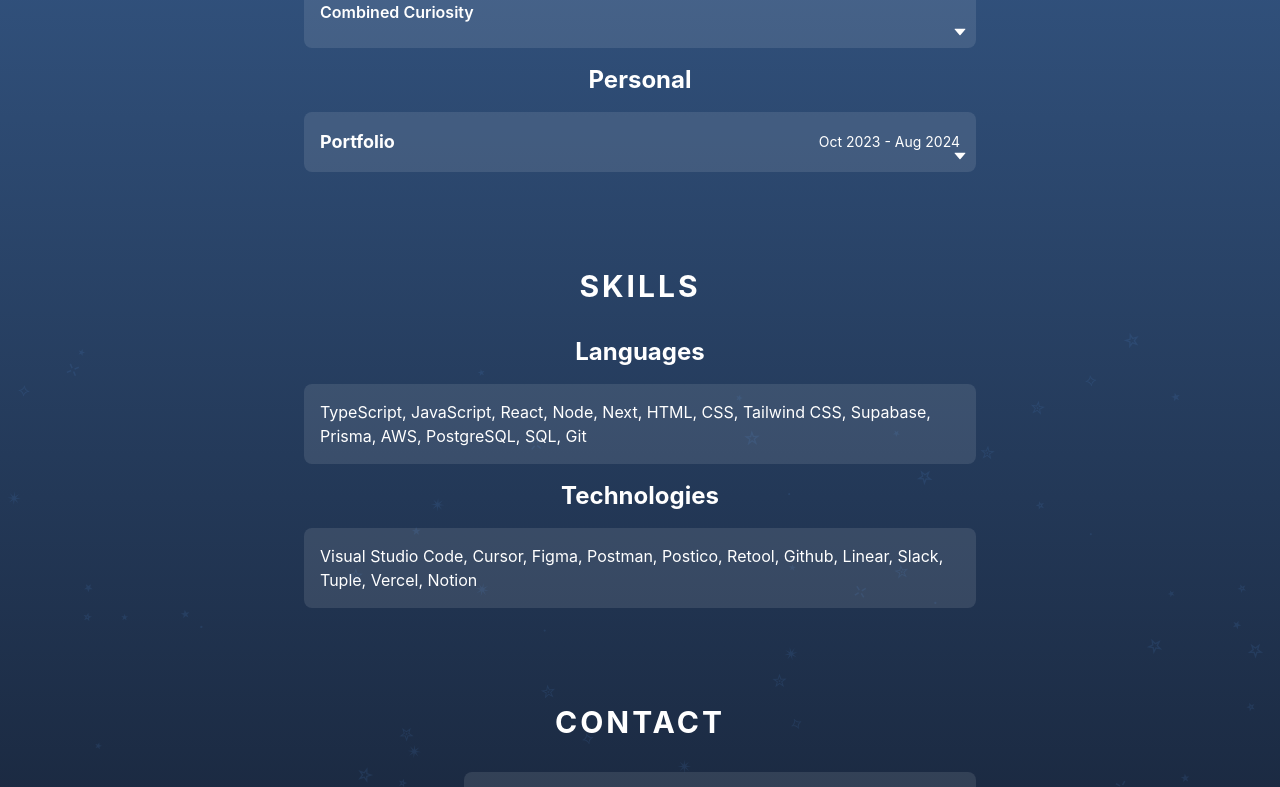
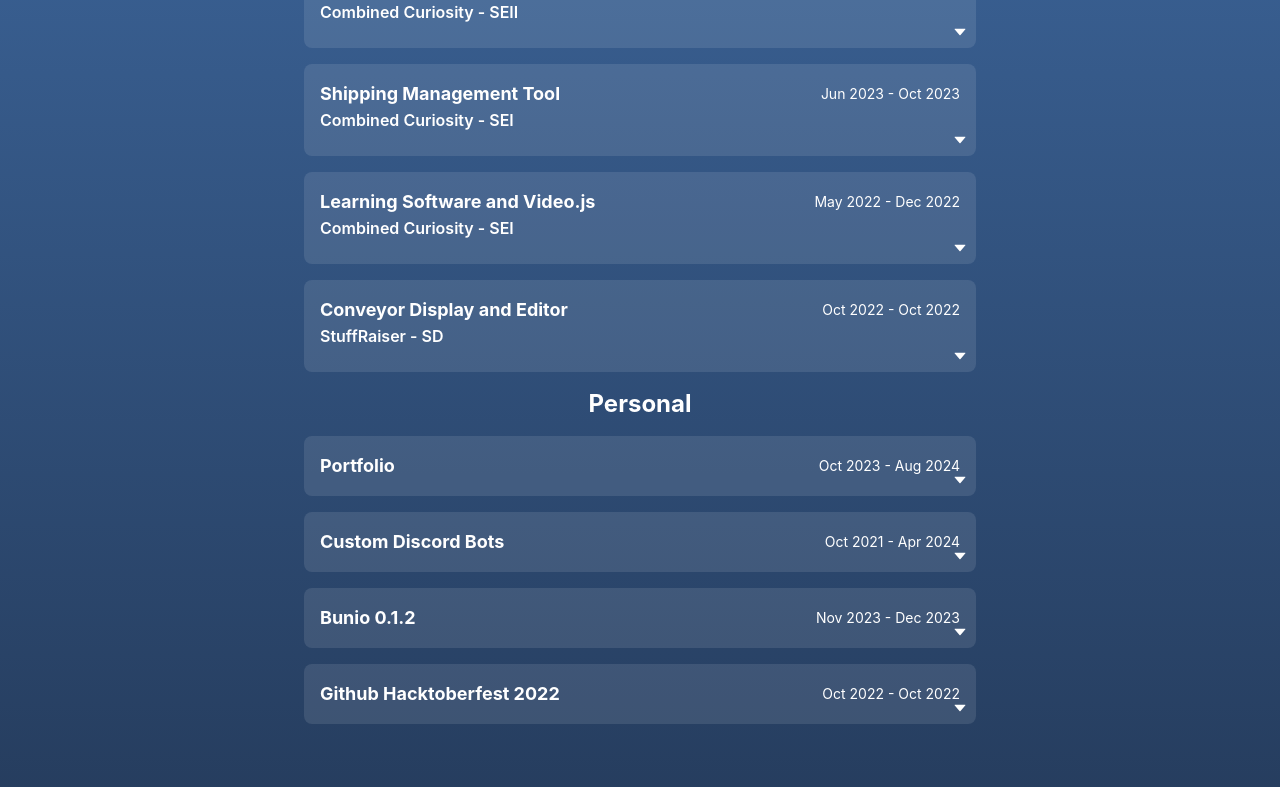
Before and after one commit to jessbarnes/portfolio2024, a React (Create React App) app: page / in a window 1280 px wide. Shown: the part 1800-2587 px from the top of the page. Built offline with nearby package versions, Linux system fonts and the light colour scheme.

Commit message:
finished adding project content, added transitions, prevented rowcard collapse on inner description click

```diff
--- a/src/components/RowCard.tsx
+++ b/src/components/RowCard.tsx
@@ -53,8 +53,20 @@
       </div>
       {subtitle && <p className="font-semibold pb-2">{subtitle}</p>}
       {description && (
-        <p className={isExpanded ? "h-fit opacity-100" : "h-0 overflow-hidden"}>
-          {description}
+        <p
+          onClick={(e) => e.stopPropagation()}
+          className={
+            isExpanded
+              ? "h-fit opacity-100 cursor-default"
+              : "h-0 overflow-hidden"
+          }
+        >
+          {description.split("\n").map((line, index) => (
+            <span key={`card-${title}-${subtitle}-desc-${index}`}>
+              {line}
+              {index < description.split("\n").length - 1 && <br />}
+            </span>
+          ))}
         </p>
       )}
       {body}
--- a/src/sections/projects/index.tsx
+++ b/src/sections/projects/index.tsx
@@ -20,7 +20,7 @@
           />
         ))}
         <h2>Personal</h2>
-        {personalProjects.map((p) => (
+        {sortByDate(personalProjects).map((p) => (
           <RowCard
             key={`project-${p.title}`}
             title={p.title}
--- a/src/sections/projects/list.tsx
+++ b/src/sections/projects/list.tsx
@@ -5,6 +5,60 @@
   endDate: string;
   description: string;
 };
+
+export const workProjects: Project[] = [
+  {
+    title: "Poll Management Tool",
+    company: "Combined Curiosity - SEII",
+    startDate: "2024-1-01",
+    endDate: "2024-8-1",
+    description: `Planned a new poll component to be used within the webinar pages alongside the chat window, requiring the creation of multiple relational tables for the complex object structure, and cross team collaboration.
+
+      Developed handling branching paths and timing prompts to appear at set timestamps within the webinar video. Triggered sending specific events to Drip which required thorough testing with the analytics team.
+
+      Built a multi-layered form for the component within our admin site, and included a dynamic Mermaid web diagram with which a marketer could easily preview the branching paths they were building.`,
+  },
+  {
+    title: "Timer Management Tool",
+    company: "Combined Curiosity - SEII",
+    startDate: "2023-12-01",
+    endDate: "2024-3-1",
+    description: `Developed a tool to define schedules for repeating timers. Previously, marketers would edit individual Instapages by hand when timers ran out, so this relatively simple addition saved immeasurable headaches.`,
+  },
+  {
+    title: "Shipping Management Tool",
+    company: "Combined Curiosity - SEI",
+    startDate: "2023-6-01",
+    endDate: "2023-10-1",
+    description: `Automated the shipment processes. Previously, a support team member would log into Shippo daily to manually create a shipment for each order, then individually select them to download their labels one by one.
+
+      Built a system utilizing Shippo's API to create shipments as orders were made, storing data in a table in our own database. Designed a shipment management page within our admin site and the ability to download many labels at once, grouping those which ordered the same product into the same pdf, and sorting by shipping carrier.
+
+      Reduced human error and saved countless hours of support time by updating this process.
+    `,
+  },
+  {
+    title: "Learning Software and Video.js",
+    company: "Combined Curiosity - SEI",
+    startDate: "2022-5-01",
+    endDate: "2022-12-1",
+    description: `Assisted in creation of a learning system, along with an admin site to populate and manage it. Designed the responsive styling of the learning site and the main content management admin page.
+
+      Built a custom Video.js player component, which accounted for brand styling as well as tracking a user's progress for them to easily pick up where they left off. Later on, introduced the ability for users to leave notes with recorded timestamps, and a Notebook page that listed them and linked back to the corresponding lesson.
+    `,
+  },
+  {
+    title: "Conveyor Display and Editor",
+    company: "StuffRaiser - SD",
+    startDate: "2022-10-01",
+    endDate: "2022-10-31",
+    description: `Built a live conveyor display for book processing. Users could watch as the book cover appeared on screen after it was scanned and sent down the line, then move on screen into its corresponding destination’s box.
+
+      Tracked destination, capacity, and location of gaylords and smaller boxes in the warehouse with barcodes. Created a move page to use with a phone’s camera to scan a box’s barcode, then a static location’s barcode, to update within the system. New barcodes could be easily printed from this page.
+
+      Set up a conveyor form which dictated which rakes were active and able to push books off the conveyor, and their locations were determined by how many ticks it took a book to move between them.`,
+  },
+];
 
 export const personalProjects: Project[] = [
   {
@@ -14,23 +68,37 @@
     description:
       "You are here! I built this static site using React and hosted it on Github Pages. It's written in TypeScript and styled with TailwindCSS.",
   },
-];
+  {
+    title: "Custom Discord Bots",
+    startDate: "2021-10-01",
+    endDate: "2024-4-1",
+    description: `I've created three different bots for Discord using Python. Through them I've gained valuable experience with Google's API and Auth systems, as well as exposure to Replit for hosting and Uptimerobot to ping the bot occasionally to keep it live. (Replit's free tier would time out otherwise)
 
-export const workProjects: Project[] = [
-  {
-    title: "Poll Management Tool",
-    company: "Combined Curiosity",
-    startDate: "2024-1-01",
-    endDate: "2024-8-1",
-    description: `Planned a new poll component to be used within the webinar pages alongside the chat window, requiring the creation of multiple relational tables for the complex object structure, and cross team collaboration.
-      Developed handling branching paths and timing prompts to appear at set timestamps within the webinar video. Triggered sending specific events to Drip which required thorough testing with the analytics team.
-      Built a multi-layered form for the component within our admin site, and included a dynamic Mermaid web diagram with which a marketer could easily preview the branching paths they were building.`,
+      March-April 2024 Automatic Spreadsheet Editor
+      Built for my husband to easily keep track of individual costs of materials for our 3d printer that we let our friends use. It takes info from new Discord message, checks if it is formatted correctly, and adds it to the appropriate fields in a google sheet by appending a new row at the bottom of a list, then it reacts to the original Discord message with a green checkbox emoji. Figuring out the Google API and Auth was the trickiest part of this.
+
+      Feb 2022 Multiplayer Wordle
+      When wordle was at its peak, my friends thought it would be funny if it was multiplayer, and I said why not. If you typed /wordle in a channel, it would start a round by secretly picking an answer from a list. Anyone could make their 5 letter guess by entering /wordle _____, so we could work together to find the answer. The bot would respond with the guess as a row of letter emojis with a row of green, yellow, or red square emojis in the next line of the message, corresponding to accuracy. Up to six guesses could be made total per round, then it would display the answer if you lost.
+
+      Oct 2021 Daisy Mae
+      A basic bot I made for my Animal Crossing server with my friends. It's main purpose was to send a message which users could react to to gain a server role. That would then give them notifications when the role was tagged in a message.`,
   },
   {
-    title: "Timer Management Tool",
-    company: "Combined Curiosity",
-    startDate: "2023-12-01",
-    endDate: "2024-3-1",
-    description: `Developed a tool to define schedules for repeating timers. Previously, marketers would edit individual Instapages by hand when timers ran out, so this relatively simple addition saved immeasurable headaches.`,
+    title: "Bunio 0.1.2",
+    startDate: "2023-11-01",
+    endDate: "2023-12-1",
+    description: `In March 2023, I started learning how to use GODOT, free open source game engine that supports programming in C++, C#, and its integrated language GDScript which has syntax derived from Python. I followed a handful of tutorials in each of the languages to teach myself the software. After I had around 25hrs of experience following tutorials, as well as plenty of time learning Aesprite for pixel art and 1BitDragon for music, I wanted to make my own little game. Inspired by my sister and her pet rabbit Winston, I started Bunio in November 2023. I spent a ton of free time over the holidays working on it, figuring out itch.io, and making my family playtest it. By the end of the year, I had my first playable demo!
+
+      You can play it right now in-browser at https://javabones.itch.io/bunio with the password 'winston'
+
+      I may come back to it in the future to add more content, but just getting it to this point of a single published level, where my little cousins can pull it up on their own computer and think I'm a wizard, is worth celebrating in its own right.`,
+  },
+  {
+    title: "Github Hacktoberfest 2022",
+    startDate: "2022-10-01",
+    endDate: "2022-10-31",
+    description: `For my first time participating in the annual celebration of open source, https://hacktoberfest.com/, I kept it small and stuck to Javascript for familiarity. This was great practice for diving into brand new stacks, and following different pull request standards. I contributed to a handful of repositories, but this one was the highlight https://github.com/catdad/canvas-confetti/pull/189
+
+      I added a burst of stars as a new option of confetti style. I showed it to my team at Combined Curiosity, where I was 6 months into my Software Engineer I position at the time, and to my delight they let me add it to our React learning platform when a user completed a class.`,
   },
 ];
--- a/src/sections/skills/index.tsx
+++ b/src/sections/skills/index.tsx
@@ -1,6 +1,5 @@
 import { BaseCardStyle } from "../../components/RowCard";
-import skills from "./skills";
-import tools from "./tools";
+import { languages, tools } from "./list";
 
 const Skills = () => {
   return (
@@ -9,11 +8,11 @@
         <h1>Skills</h1>
         <h2>Languages</h2>
         <div className={BaseCardStyle}>
-          <p>{skills.map((s) => s).join(", ")}</p>
+          <p>{languages.map((l) => l).join(", ")}</p>
         </div>
         <h2>Technologies</h2>
         <div className={BaseCardStyle}>
-          <p>{tools.map((s) => s).join(", ")}</p>
+          <p>{tools.map((t) => t).join(", ")}</p>
         </div>
       </div>
     </div>
--- /dev/null
+++ b/src/sections/skills/list.tsx
@@ -0,0 +1,31 @@
+export const languages: string[] = [
+  "TypeScript",
+  "JavaScript",
+  "React",
+  "Node",
+  "Next",
+  "HTML",
+  "CSS",
+  "Tailwind CSS",
+  "PostgreSQL",
+  "SQL",
+  "Git",
+  "Python",
+];
+
+export const tools: string[] = [
+  "Supabase",
+  "Prisma",
+  "AWS",
+  "Visual Studio Code",
+  "Figma",
+  "Postman",
+  "Postico",
+  "Retool",
+  "Github",
+  "Linear",
+  "Slack",
+  "Tuple",
+  "Vercel",
+  "Notion",
+];
--- a/src/sections/skills/skills.tsx
+++ /dev/null
@@ -1,18 +0,0 @@
-const skills: string[] = [
-  "TypeScript",
-  "JavaScript",
-  "React",
-  "Node",
-  "Next",
-  "HTML",
-  "CSS",
-  "Tailwind CSS",
-  "Supabase",
-  "Prisma",
-  "AWS",
-  "PostgreSQL",
-  "SQL",
-  "Git",
-];
-
-export default skills;
--- a/src/sections/skills/tools.tsx
+++ /dev/null
@@ -1,16 +0,0 @@
-const tools: string[] = [
-  "Visual Studio Code",
-  "Cursor",
-  "Figma",
-  "Postman",
-  "Postico",
-  "Retool",
-  "Github",
-  "Linear",
-  "Slack",
-  "Tuple",
-  "Vercel",
-  "Notion",
-];
-
-export default tools;
--- a/src/utils/sortByDate.tsx
+++ b/src/utils/sortByDate.tsx
@@ -1,6 +1,6 @@
 const sortByDate = (list: any[]) => {
   return list.sort(
-    (a, b) => new Date(b.startDate).getTime() - new Date(a.startDate).getTime()
+    (a, b) => new Date(b.endDate).getTime() - new Date(a.endDate).getTime()
   );
 };
 
```
Also changed, not shown: src/sections/navigation/index.tsx (+4 -4 lines).
